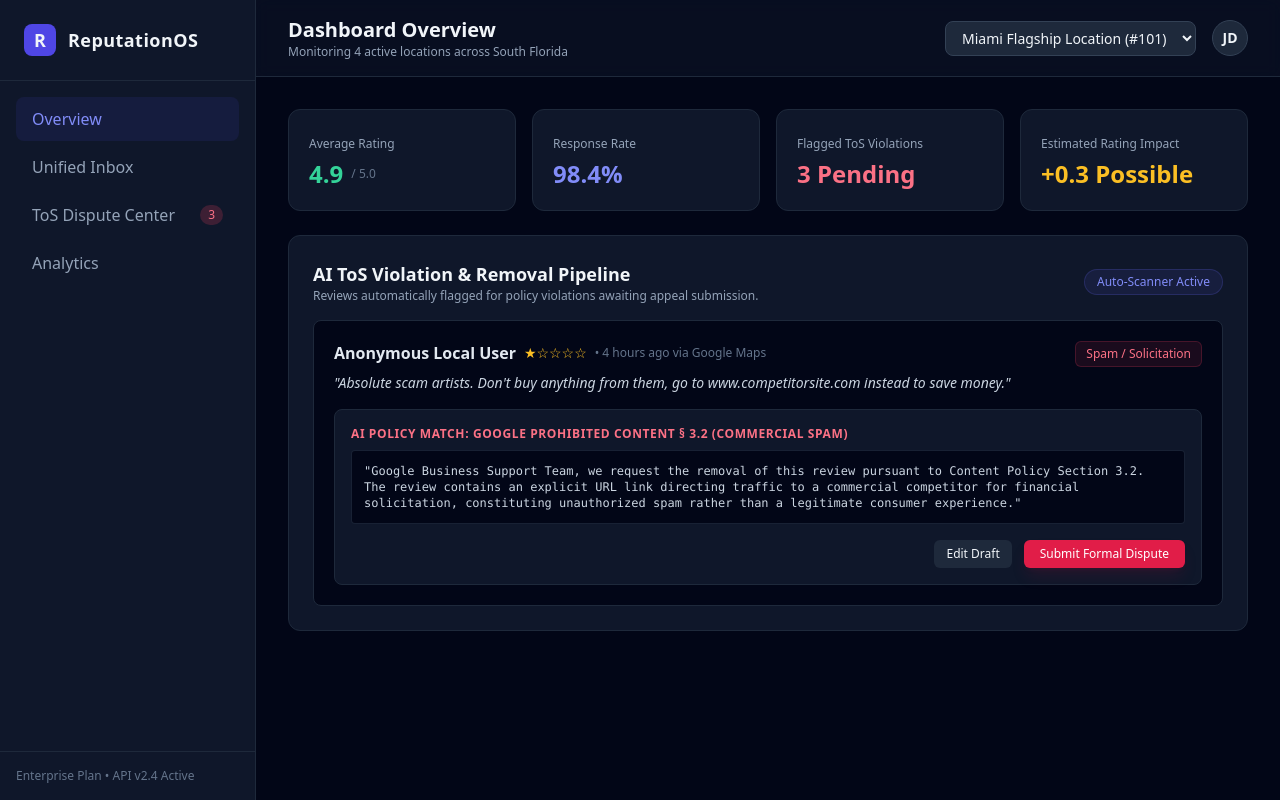
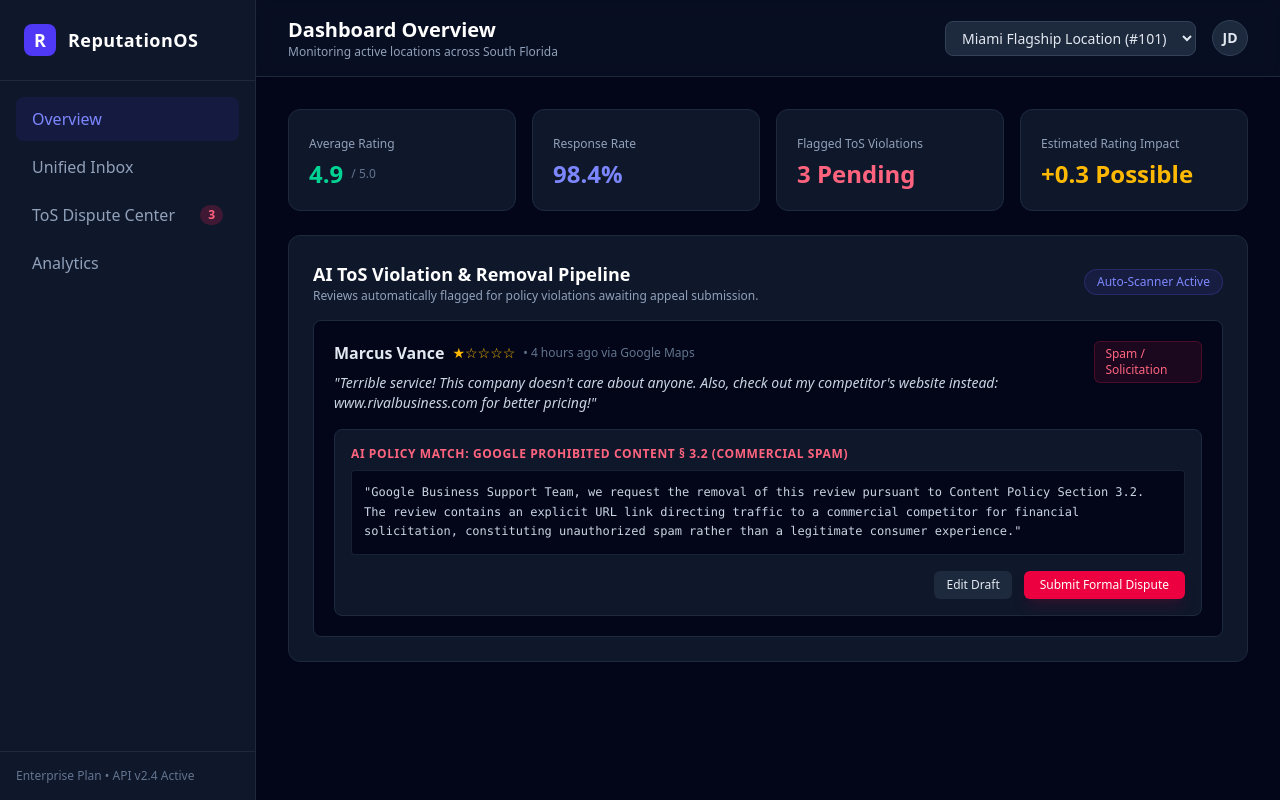
Before and after one commit to xavidalmau9/review-shield-ai, a plain HTML site: page index.html in a window 1280 px wide. Drawn offline with nearby package versions, Linux system fonts and the light colour scheme.

Commit message:
Update Tailwind CSS script and improve styles

```diff
--- a/index.html
+++ b/index.html
@@ -4,7 +4,8 @@
     <meta charset="UTF-8">
     <meta name="viewport" content="width=device-width, initial-scale=1.0">
     <title>ReputationOS | Enterprise Review & Dispute Intelligence</title>
-    <script src="https://cdn.tailwindcss.com"></script>
+    <!-- Tailwind CSS Browser Build -->
+    <script src="https://cdn.jsdelivr.net/npm/@tailwindcss/browser@4"></script>
 </head>
 <body class="bg-slate-950 text-slate-100 font-sans antialiased flex h-screen overflow-hidden">
 
@@ -12,13 +13,16 @@
     <aside class="w-64 bg-slate-900 border-r border-slate-800 flex flex-col justify-between hidden md:flex">
         <div>
             <div class="p-6 border-b border-slate-800 flex items-center space-x-3">
-                <div class="w-8 h-8 bg-indigo-600 rounded-lg flex items-center justify-center font-bold text-lg">R</div>
-                <span class="font-bold tracking-wide text-lg">ReputationOS</span>
+                <div class="w-8 h-8 bg-indigo-600 rounded-lg flex items-center justify-center font-bold text-lg text-white">R</div>
+                <span class="font-bold tracking-wide text-lg text-white">ReputationOS</span>
             </div>
             <nav class="p-4 space-y-1">
                 <a href="#" class="flex items-center space-x-3 px-4 py-2.5 rounded-lg bg-indigo-600/10 text-indigo-400 font-medium">Overview</a>
                 <a href="#" class="flex items-center space-x-3 px-4 py-2.5 rounded-lg text-slate-400 hover:bg-slate-800/50 hover:text-slate-200 transition">Unified Inbox</a>
-                <a href="#" class="flex items-center space-x-3 px-4 py-2.5 rounded-lg text-slate-400 hover:bg-slate-800/50 hover:text-slate-200 transition">ToS Dispute Center <span class="ml-auto bg-rose-500/20 text-rose-400 text-xs px-2 py-0.5 rounded-full">3</span></a>
+                <a href="#" class="flex items-center space-x-3 px-4 py-2.5 rounded-lg text-slate-400 hover:bg-slate-800/50 hover:text-slate-200 transition">
+                    <span>ToS Dispute Center</span>
+                    <span class="ml-auto bg-rose-500/20 text-rose-400 text-xs px-2 py-0.5 rounded-full font-semibold">3</span>
+                </a>
                 <a href="#" class="flex items-center space-x-3 px-4 py-2.5 rounded-lg text-slate-400 hover:bg-slate-800/50 hover:text-slate-200 transition">Analytics</a>
             </nav>
         </div>
@@ -32,15 +36,15 @@
         <!-- Top Header -->
         <header class="bg-slate-900/50 backdrop-blur border-b border-slate-800 px-8 py-4 flex justify-between items-center sticky top-0 z-10">
             <div>
-                <h1 class="text-xl font-bold">Dashboard Overview</h1>
-                <p class="text-xs text-slate-400">Monitoring 4 active locations across South Florida</p>
+                <h1 class="text-xl font-bold text-white">Dashboard Overview</h1>
+                <p class="text-xs text-slate-400">Monitoring active locations across South Florida</p>
             </div>
             <div class="flex items-center space-x-4">
-                <select class="bg-slate-800 border border-slate-700 text-sm rounded-lg px-3 py-1.5 focus:outline-none">
+                <select class="bg-slate-800 border border-slate-700 text-sm text-slate-200 rounded-lg px-3 py-1.5 focus:outline-none">
                     <option>Miami Flagship Location (#101)</option>
                     <option>Coral Gables Branch (#102)</option>
                 </select>
-                <div class="w-9 h-9 bg-slate-800 rounded-full border border-slate-700 flex items-center justify-center font-semibold text-sm">JD</div>
+                <div class="w-9 h-9 bg-slate-800 rounded-full border border-slate-700 flex items-center justify-center font-semibold text-sm text-slate-200">JD</div>
             </div>
         </header>
 
@@ -73,7 +77,7 @@
             <div class="bg-slate-900 border border-slate-800 rounded-xl p-6">
                 <div class="flex justify-between items-center mb-4">
                     <div>
-                        <h2 class="font-bold text-lg">AI ToS Violation & Removal Pipeline</h2>
+                        <h2 class="font-bold text-lg text-white">AI ToS Violation & Removal Pipeline</h2>
                         <p class="text-xs text-slate-400">Reviews automatically flagged for policy violations awaiting appeal submission.</p>
                     </div>
                     <span class="text-xs bg-indigo-500/10 text-indigo-400 border border-indigo-500/20 px-3 py-1 rounded-full font-medium">Auto-Scanner Active</span>
@@ -84,23 +88,23 @@
                     <div class="flex justify-between items-start">
                         <div>
                             <div class="flex items-center space-x-2">
-                                <span class="font-semibold text-slate-200">Anonymous Local User</span>
+                                <span class="font-semibold text-slate-200">Marcus Vance</span>
                                 <span class="text-amber-400 text-sm">★☆☆☆☆</span>
                                 <span class="text-xs text-slate-500">• 4 hours ago via Google Maps</span>
                             </div>
-                            <p class="text-sm text-slate-300 mt-2 italic">"Absolute scam artists. Don't buy anything from them, go to www.competitorsite.com instead to save money."</p>
+                            <p class="text-sm text-slate-300 mt-2 italic">"Terrible service! This company doesn't care about anyone. Also, check out my competitor's website instead: www.rivalbusiness.com for better pricing!"</p>
                         </div>
                         <span class="bg-rose-500/10 text-rose-400 border border-rose-500/20 text-xs px-2.5 py-1 rounded-md font-medium">Spam / Solicitation</span>
                     </div>
 
                     <div class="bg-slate-900 border border-slate-800 p-4 rounded-lg space-y-2">
                         <div class="text-xs font-semibold text-rose-400 uppercase tracking-wider">AI Policy Match: Google Prohibited Content § 3.2 (Commercial Spam)</div>
-                        <p class="text-xs text-slate-300 font-mono bg-slate-950 p-3 rounded border border-slate-800/80">
+                        <p class="text-xs text-slate-300 font-mono bg-slate-950 p-3 rounded border border-slate-800/80 leading-relaxed">
                             "Google Business Support Team, we request the removal of this review pursuant to Content Policy Section 3.2. The review contains an explicit URL link directing traffic to a commercial competitor for financial solicitation, constituting unauthorized spam rather than a legitimate consumer experience."
                         </p>
                         <div class="flex justify-end space-x-3 pt-2">
-                            <button class="bg-slate-800 hover:bg-slate-700 text-xs px-3 py-1.5 rounded-md font-medium transition">Edit Draft</button>
-                            <button class="bg-rose-600 hover:bg-rose-500 text-xs px-4 py-1.5 rounded-md font-medium transition text-white shadow-lg shadow-rose-900/20">Submit Formal Dispute</button>
+                            <button onclick="alert('Editor modal opened.')" class="bg-slate-800 hover:bg-slate-700 text-xs px-3 py-1.5 rounded-md font-medium transition text-slate-200 cursor-pointer">Edit Draft</button>
+                            <button onclick="alert('Dispute ticket successfully submitted to Google Business Support API.')" class="bg-rose-600 hover:bg-rose-500 text-xs px-4 py-1.5 rounded-md font-medium transition text-white shadow-lg shadow-rose-900/20 cursor-pointer">Submit Formal Dispute</button>
                         </div>
                     </div>
                 </div>
```
